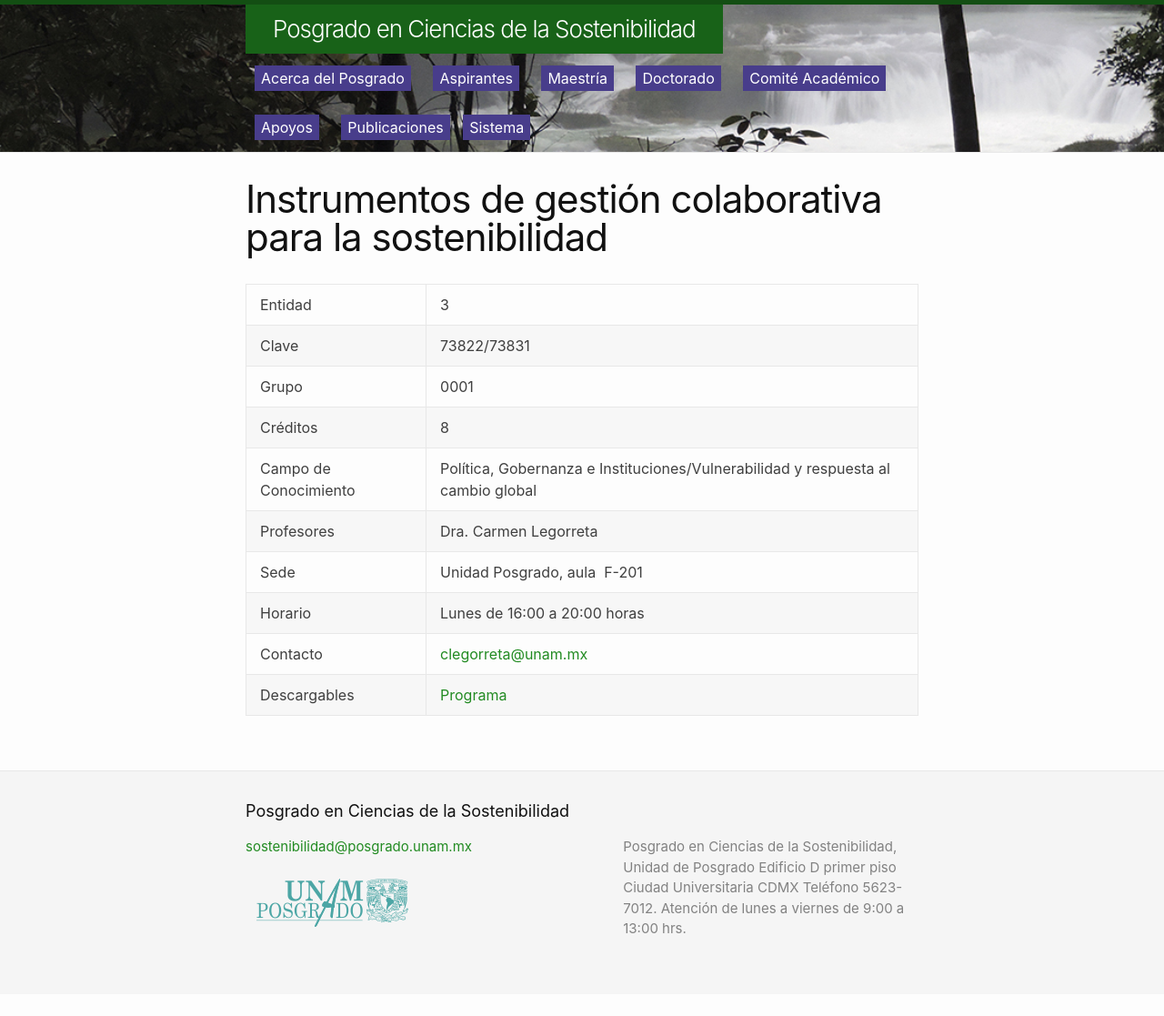
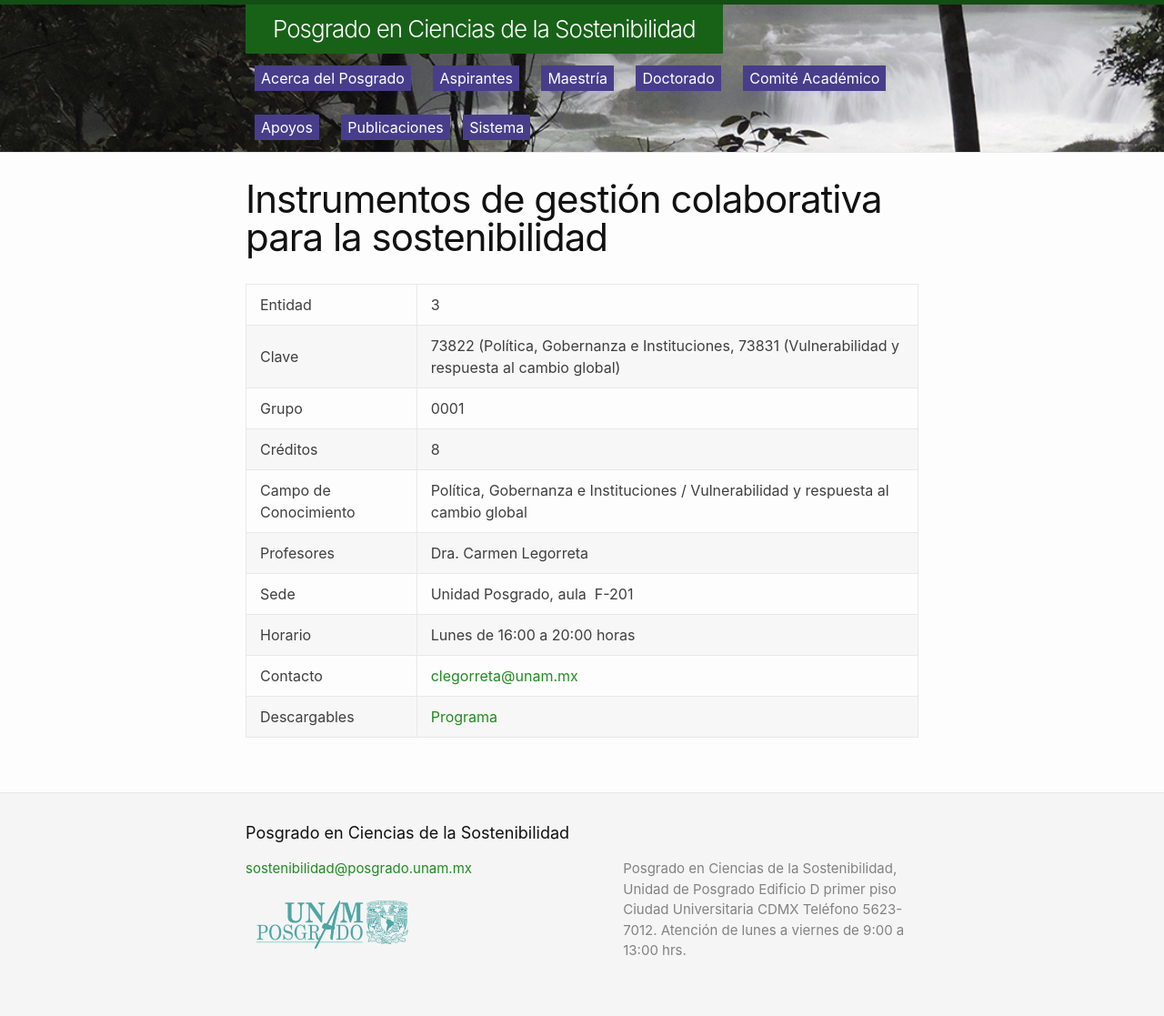
Before and after one commit to pcs-unam/pcs-unam.github.io, a Jekyll site: the page built from maestria/cursos/instrumentos_de_gestion_colaborativa_para_la_sostenibilidad_cdmx.md, in a window 1280 px wide. Shown: the whole page at 91% size. Built offline with Jekyll 4.4.1, drawn with Linux system fonts in a browser that asks for light colours; before the commit the page ends 1093 px from its top, so only the background shows below that.

Commit message:
Se diferenciaron las claves según el campo

```diff
--- a/maestria/cursos/instrumentos_de_gestion_colaborativa_para_la_sostenibilidad_cdmx.md
+++ b/maestria/cursos/instrumentos_de_gestion_colaborativa_para_la_sostenibilidad_cdmx.md
@@ -6,10 +6,10 @@
 
 
 | Entidad | 3 |
-| Clave | 73822/73831 |
+| Clave | 73822 (Política, Gobernanza e Instituciones, 73831 (Vulnerabilidad y respuesta al cambio global) |
 | Grupo | 0001 |
 | Créditos | 8 |
-| Campo de Conocimiento | Política, Gobernanza e Instituciones/Vulnerabilidad y respuesta al cambio global |
+| Campo de Conocimiento | Política, Gobernanza e Instituciones / Vulnerabilidad y respuesta al cambio global |
 | Profesores | Dra. Carmen Legorreta |
 | Sede | Unidad Posgrado, aula&nbsp; F-201 |
 | Horario | Lunes de 16:00 a 20:00 horas |
```
